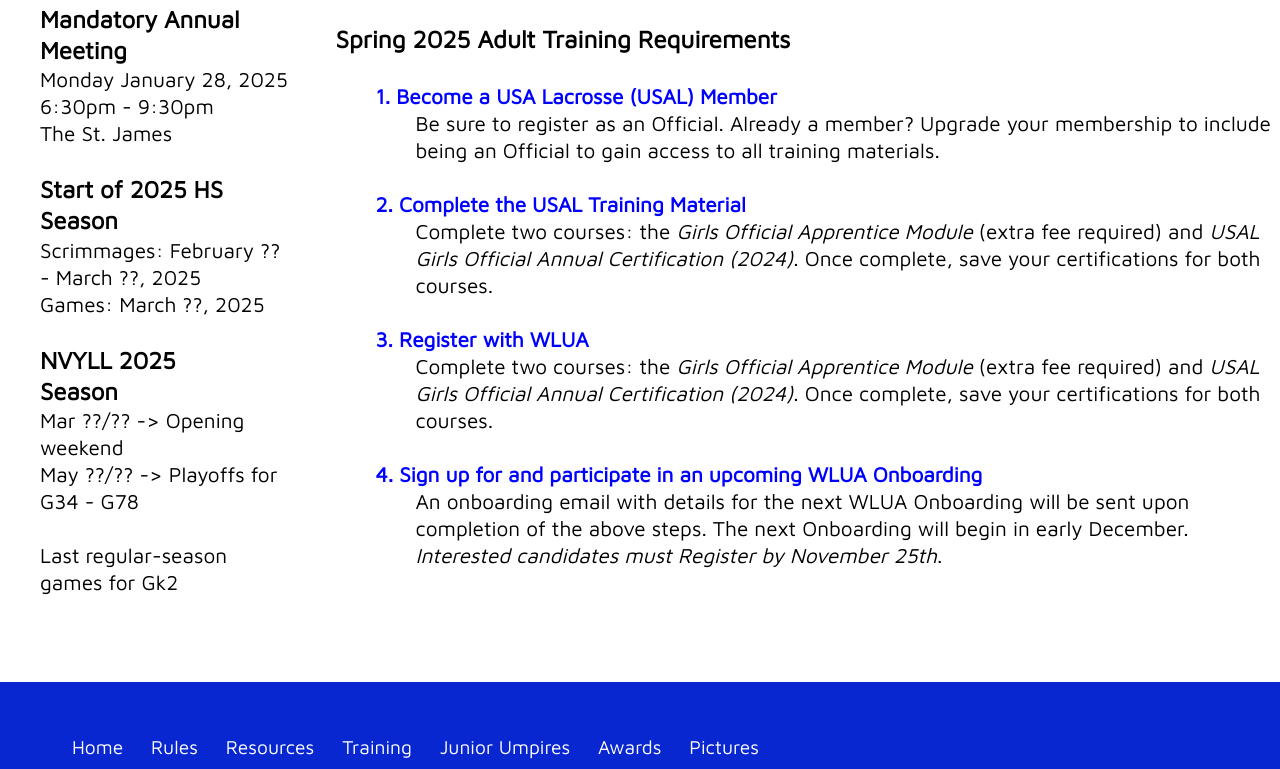
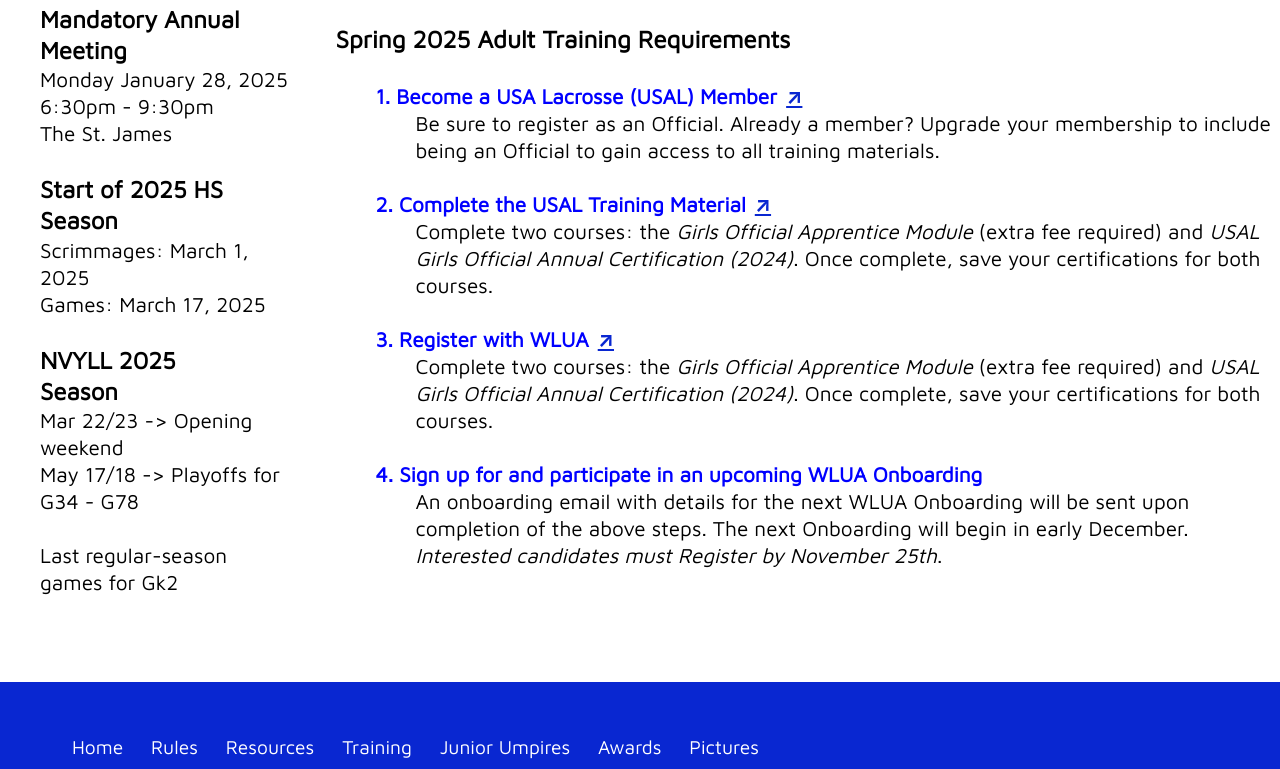
Before and after one commit to maflanig/WLUA, an Eleventy site: page src/index.md in a window 1280 px wide. Shown: the part 846-1615 px from the top of the page. Built offline with nearby package versions, Linux system fonts and the light colour scheme; Eleventy itself is replaced by a stand-in of ours; files that its build step writes are made by us from their sources.

Commit message:
Update for training

```diff
--- a/src/_includes/layouts/index.html
+++ b/src/_includes/layouts/index.html
@@ -24,19 +24,28 @@
          <p> 2025 spring training is complete</p>
                -->
          <ul>
-          <li style="color:blue"><h4> 1. Become a USA Lacrosse (USAL) Member</li></h4>
+          <li style="color:blue"><h4> 1. Become a USA Lacrosse (USAL) Member
+            <a class="new-window"
+              href="https://www.usalacrosse.com/membership" target="_blank"></a>
+          </li></h4>
             <ul>
                <p>
                Be sure to register as an Official.  Already a member?  Upgrade your membership to include
                being an Official to gain access to all training materials.</p>
             </ul>
-          <li style="color:blue"><h4> 2. Complete the USAL Training Material</li></h4>
+          <li style="color:blue"><h4> 2. Complete the USAL Training Material
+            <a class="new-window"
+            href="https://account.usalacrosse.com/login/" target="_blank"></a>
+          </li></h4>
             <ul>
               <p> Complete two courses: the <em>Girls Official Apprentice Module </em> (extra fee required) and
                 <em>USAL Girls Official Annual Certification (2024)</em>.
                 Once complete, save your certifications for both courses.</p>
             </ul>
-          <li style="color:blue"><h4> 3. Register with WLUA</li></h4>
+          <li style="color:blue"><h4> 3. Register with WLUA
+            <a class="new-window"
+            href="https://forms.gle/QRpGKdPnavGEVGvh6" target="_blank"></a>
+          </li></h4>
              <ul>
                <p> Complete two courses: the <em>Girls Official Apprentice Module </em> (extra fee required) and
                    <em>USAL Girls Official Annual Certification (2024)</em>.
--- a/src/_includes/partials/nav.html
+++ b/src/_includes/partials/nav.html
@@ -13,7 +13,8 @@
       <li class="nav-item"><a class="nav-link" href="/about">About Us</a></li>
       <li class="nav-item"><a class="nav-link" href="/rules">Rules</a></li>
       <li class="nav-item"><a class="nav-link" href="/resources">Resources</a></li>
-      <li class="nav-item"><a class="nav-link" href="/training">Training</a></li>
+      <li class="nav-item"><a class="new-window"
+        href="https://sites.google.com/view/wlua-officials-development/home" target="_blank">Training</a></li>
       <li class="nav-item"><a class="nav-link" href="/youth">Junior Umpires</a></li>
       <li class="nav-item"><a class="nav-link" href="/pictures">Pictures</a></li>
       <li class="nav-item"><a class="nav-link" href="/awards">Awards</a></li>
--- a/src/index.md
+++ b/src/index.md
@@ -23,13 +23,13 @@
 <br><BR>
 -->
 ## Start of 2025 HS Season
-- Scrimmages: February ?? - March ??, 2025
-- Games:      March ??, 2025
+- Scrimmages: March 1, 2025
+- Games:      March 17, 2025
 <br><BR>
 
 ## NVYLL 2025 Season
-- Mar ??/?? -> Opening weekend
-- May ??/?? -> Playoffs for G34 - G78 <br>
+- Mar 22/23 -> Opening weekend
+- May 17/18 -> Playoffs for G34 - G78 <br>
   <span style="padding-left:6em">  <p> Last regular-season games for Gk2 </p></span>
   <!-- padding was 6em -->
 <br><BR>
```
Also changed, not shown: src/_includes/layouts/about.html (+2 -1 lines), src/_includes/layouts/resources.html (+3 -0 lines).
